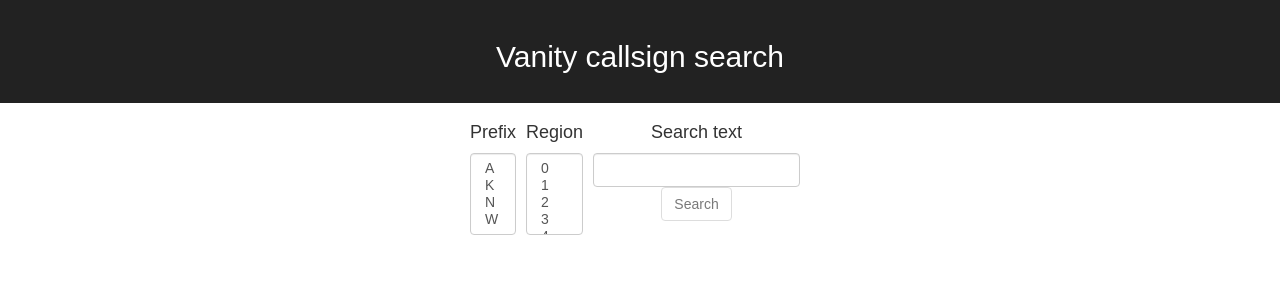
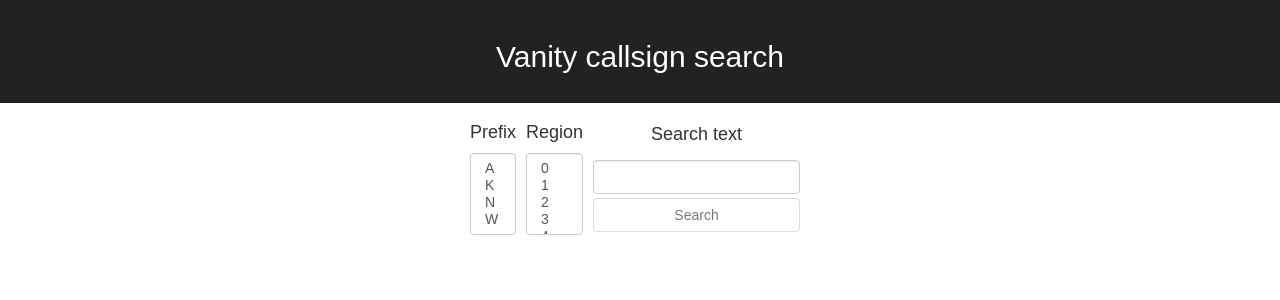
Before and after one commit to harpojaeger/vanity-callsigns, a React (Create React App) app in the folder client/: page / in a window 1280 px wide. Shown: the top 300 px of the page. Built offline with nearby package versions, Linux system fonts and the light colour scheme.

Commit message:
Use flexbox on search-form

```diff
--- a/client/src/style/SearchForm.css
+++ b/client/src/style/SearchForm.css
@@ -19,12 +19,10 @@ form.searchForm input {
   /*width: 110px;*/
 }
 div.form-group {
-  /*display: flex;*/
-  /*flex-wrap: wrap;*/
-  /*align-items: flex-start;*/
-  /*justify-content: flex-start;*/
+  display: flex;
+  flex-direction: column;
+  justify-content: space-around;
   margin-right: 10px;
-  /*max-width: 150px;*/
 }
 
 div.form-group h4 {
```
